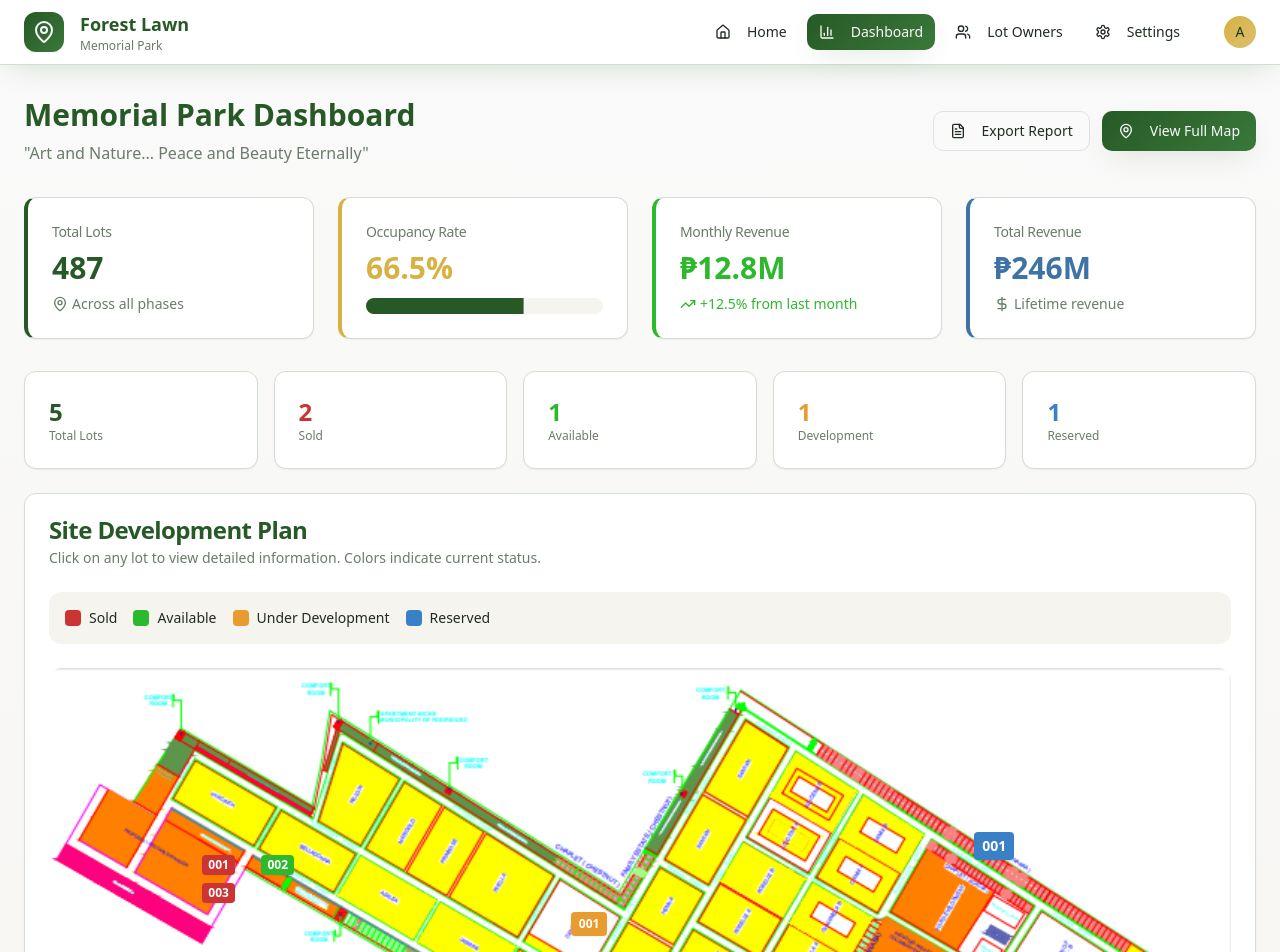
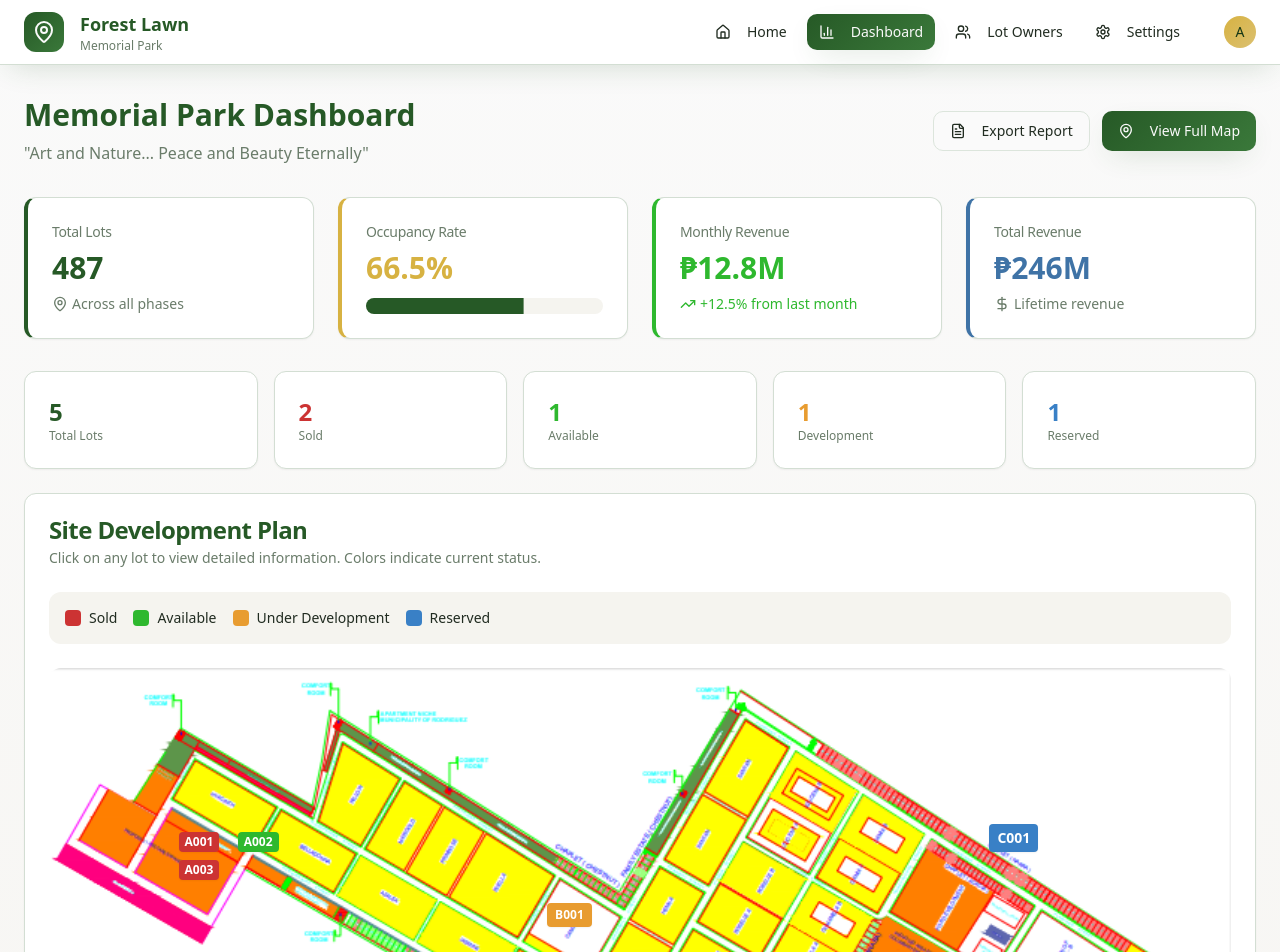
Before and after one commit to acm4439/verdant-legacy-tracker, a React (Vite) app: page /dashboard in a window 1280 px wide. Shown: the top 952 px of the page. Built offline with nearby package versions, Linux system fonts and the light colour scheme.

Commit message:
Fix map number alignment
Align lot numbers more accurately on map boxes and correct duplicate lot numbers.

```diff
--- a/src/components/InteractivePlotMap.tsx
+++ b/src/components/InteractivePlotMap.tsx
@@ -158,12 +158,12 @@ const InteractivePlotMap = () => {
 
             {/* Interactive Lot Numbers positioned over existing map boxes */}
             <div className="absolute inset-0" role="region" aria-label="Interactive lot selection map">
-              {/* Garden Section A - Left side lots */}
+              {/* Garden Section A - Left side lots positioned on visible boxes */}
               {sampleLots.filter(lot => lot.phase === "1" && lot.block === "A").map((lot, index) => {
                 const positions = [
-                  { top: "32%", left: "13%" }, // A-001
-                  { top: "32%", left: "18%" }, // A-002
-                  { top: "37%", left: "13%" }, // A-003
+                  { top: "28%", left: "11%" }, // A-001 - top left box
+                  { top: "28%", left: "16%" }, // A-002 - top right box
+                  { top: "33%", left: "11%" }, // A-003 - bottom left box
                 ];
                 const position = positions[index] || positions[0];
 
@@ -177,7 +177,7 @@ const InteractivePlotMap = () => {
                         handleLotClick(lot);
                       }
                     }}
-                    className="absolute w-8 h-6 flex items-center justify-center transition-all duration-200 hover:scale-125 focus:scale-125 focus:outline-none focus:ring-2 focus:ring-memorial-gold focus:ring-offset-2 rounded"
+                    className="absolute w-10 h-6 flex items-center justify-center transition-all duration-200 hover:scale-125 focus:scale-125 focus:outline-none focus:ring-2 focus:ring-memorial-gold focus:ring-offset-2 rounded"
                     style={{ top: position.top, left: position.left }}
                     aria-label={`Lot ${lot.lotNo} in ${lot.area} - Status: ${lot.status}${lot.name ? `, Owner: ${lot.name}` : ''}`}
                     title={`Lot ${lot.lotNo} - ${lot.status.toUpperCase()}${lot.name ? ` (${lot.name})` : ''}`}
@@ -188,13 +188,13 @@ const InteractivePlotMap = () => {
                       lot.status === 'development' ? 'bg-status-development text-white' :
                       'bg-status-reserved text-white'
                     } hover:opacity-90`}>
-                      {lot.lotNo.split('-')[1]}
+                      A{lot.lotNo.split('-')[1]}
                     </span>
                   </button>
                 );
               })}
 
-              {/* Premium Section B - Center area */}
+              {/* Premium Section B - Center area positioned on visible box */}
               {sampleLots.filter(lot => lot.phase === "1" && lot.block === "B").map((lot) => (
                 <button
                   key={lot.id}
@@ -205,8 +205,8 @@ const InteractivePlotMap = () => {
                       handleLotClick(lot);
                     }
                   }}
-                  className="absolute w-10 h-7 flex items-center justify-center transition-all duration-200 hover:scale-125 focus:scale-125 focus:outline-none focus:ring-2 focus:ring-memorial-gold focus:ring-offset-2 rounded"
-                  style={{ top: "42%", left: "44%" }}
+                  className="absolute w-12 h-8 flex items-center justify-center transition-all duration-200 hover:scale-125 focus:scale-125 focus:outline-none focus:ring-2 focus:ring-memorial-gold focus:ring-offset-2 rounded"
+                  style={{ top: "40%", left: "42%" }}
                   aria-label={`Lot ${lot.lotNo} in ${lot.area} - Status: ${lot.status}${lot.name ? `, Owner: ${lot.name}` : ''}`}
                   title={`Lot ${lot.lotNo} - ${lot.status.toUpperCase()}${lot.name ? ` (${lot.name})` : ''}`}
                 >
@@ -216,12 +216,12 @@ const InteractivePlotMap = () => {
                     lot.status === 'development' ? 'bg-status-development text-white' :
                     'bg-status-reserved text-white'
                   } hover:opacity-90`}>
-                    {lot.lotNo.split('-')[1]}
+                    B{lot.lotNo.split('-')[1]}
                   </span>
                 </button>
               ))}
 
-              {/* Family Estate C - Right side */}
+              {/* Family Estate C - Right side positioned on visible box */}
               {sampleLots.filter(lot => lot.phase === "2").map((lot) => (
                 <button
                   key={lot.id}
@@ -232,8 +232,8 @@ const InteractivePlotMap = () => {
                       handleLotClick(lot);
                     }
                   }}
-                  className="absolute w-12 h-8 flex items-center justify-center transition-all duration-200 hover:scale-125 focus:scale-125 focus:outline-none focus:ring-2 focus:ring-memorial-gold focus:ring-offset-2 rounded"
-                  style={{ top: "28%", right: "18%" }}
+                  className="absolute w-14 h-10 flex items-center justify-center transition-all duration-200 hover:scale-125 focus:scale-125 focus:outline-none focus:ring-2 focus:ring-memorial-gold focus:ring-offset-2 rounded"
+                  style={{ top: "26%", right: "16%" }}
                   aria-label={`Lot ${lot.lotNo} in ${lot.area} - Status: ${lot.status}${lot.name ? `, Owner: ${lot.name}` : ''}`}
                   title={`Lot ${lot.lotNo} - ${lot.status.toUpperCase()}${lot.name ? ` (${lot.name})` : ''}`}
                 >
@@ -243,7 +243,7 @@ const InteractivePlotMap = () => {
                     lot.status === 'development' ? 'bg-status-development text-white' :
                     'bg-status-reserved text-white'
                   } hover:opacity-90`}>
-                    {lot.lotNo.split('-')[1]}
+                    C{lot.lotNo.split('-')[1]}
                   </span>
                 </button>
               ))}
```
